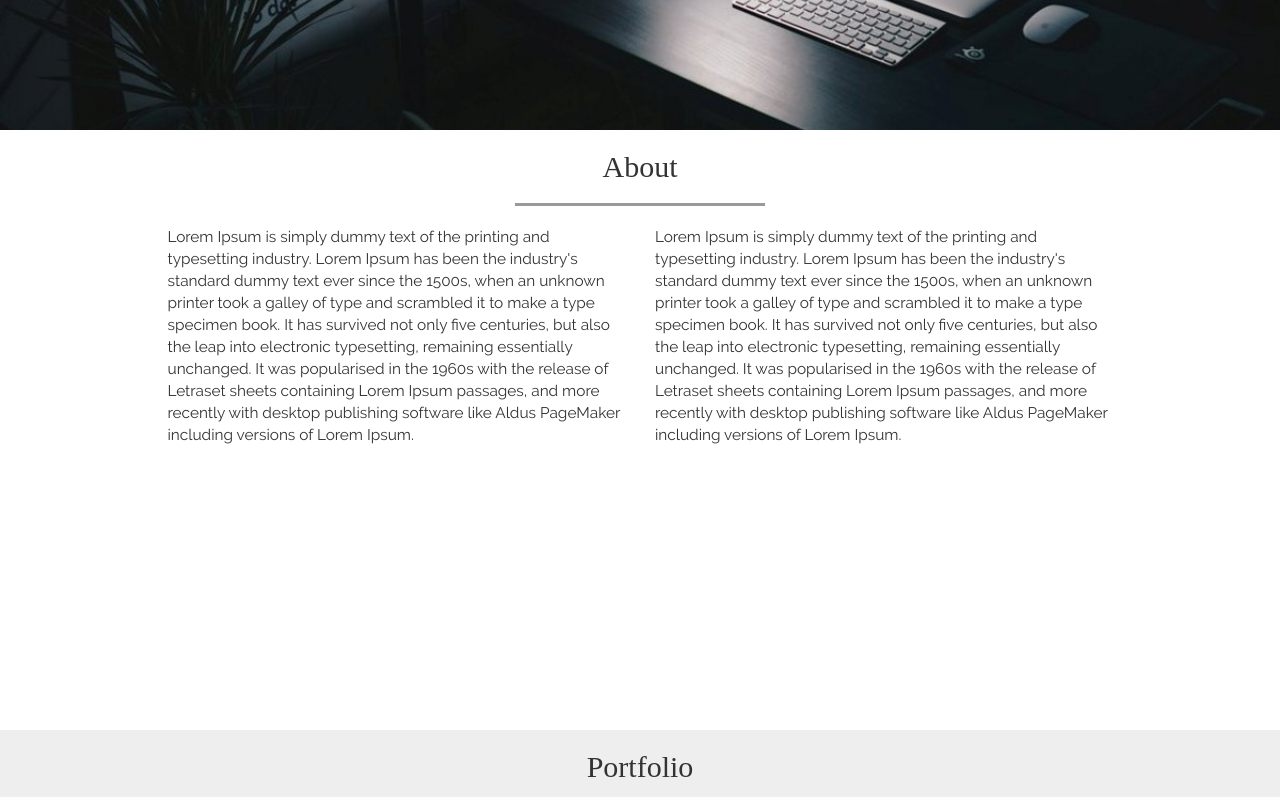
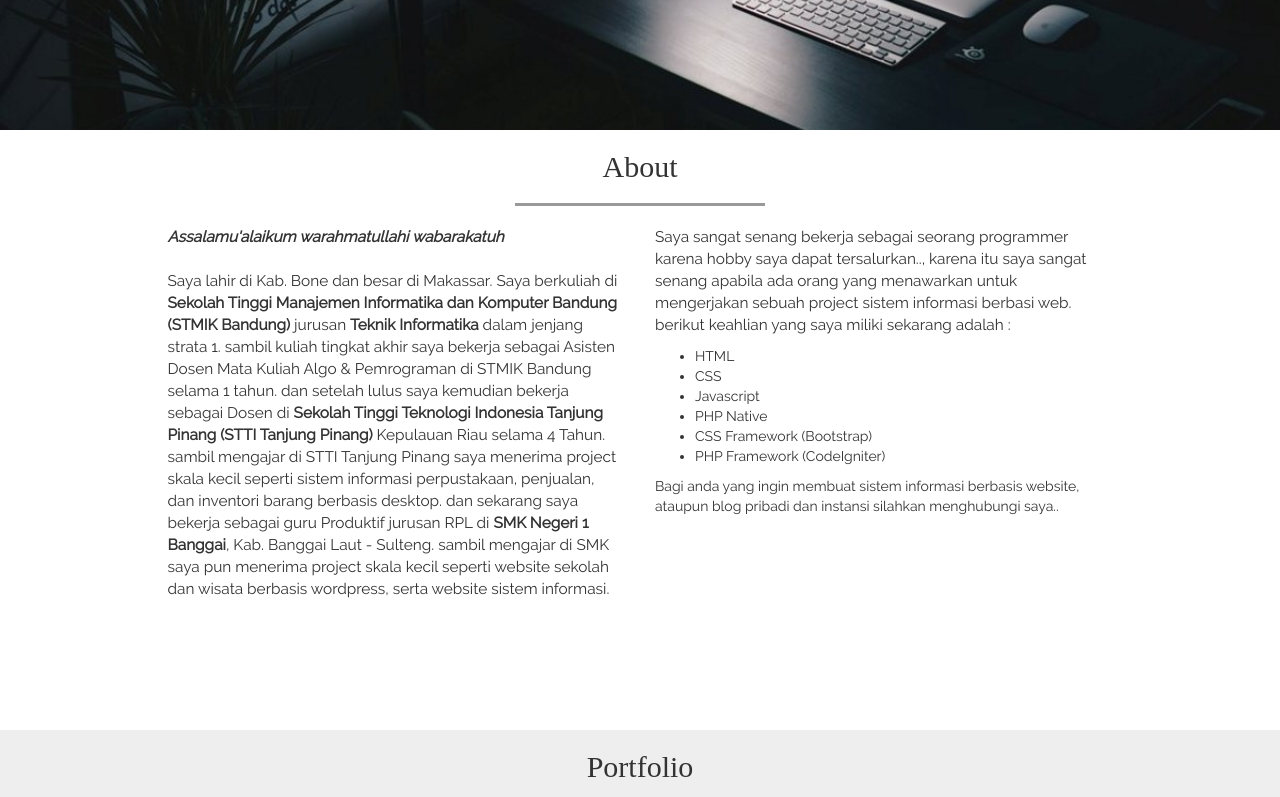
Before and after one commit to andiikbal/andiikbal.github.io, a plain HTML site: page index.html in a window 1280 px wide. Shown: the part 520-1317 px from the top of the page. Drawn offline with Linux system fonts and the light colour scheme; a web font is replaced by a local one.

Commit message:
mengubah isi dari section about

```diff
--- a/index.html
+++ b/index.html
@@ -63,10 +63,26 @@
 
         <div class="row">
           <div class="col-sm-5 col-sm-offset-1">
-            <p class="pKiri">Lorem Ipsum is simply dummy text of the printing and typesetting industry. Lorem Ipsum has been the industry's standard dummy text ever since the 1500s, when an unknown printer took a galley of type and scrambled it to make a type specimen book. It has survived not only five centuries, but also the leap into electronic typesetting, remaining essentially unchanged. It was popularised in the 1960s with the release of Letraset sheets containing Lorem Ipsum passages, and more recently with desktop publishing software like Aldus PageMaker including versions of Lorem Ipsum.</p>
+            <p class="pKiri">
+              <strong><i>Assalamu'alaikum warahmatullahi wabarakatuh</i></strong> <br><br>
+              Saya lahir di Kab. Bone dan besar di Makassar. Saya berkuliah di <strong>Sekolah Tinggi Manajemen Informatika dan Komputer Bandung (STMIK Bandung)</strong> jurusan <strong>Teknik Informatika</strong> dalam jenjang strata 1. sambil kuliah tingkat akhir
+              saya bekerja sebagai Asisten Dosen Mata Kuliah Algo & Pemrograman di STMIK Bandung selama 1 tahun.
+              dan setelah lulus saya kemudian bekerja sebagai Dosen di <strong>Sekolah Tinggi Teknologi Indonesia Tanjung Pinang (STTI Tanjung Pinang)</strong> Kepulauan Riau selama 4 Tahun. sambil mengajar di STTI Tanjung Pinang saya menerima project skala kecil seperti sistem informasi perpustakaan, penjualan, dan inventori barang berbasis desktop.
+              dan sekarang saya bekerja sebagai guru Produktif jurusan RPL di <strong>SMK Negeri 1 Banggai</strong>, Kab. Banggai Laut - Sulteng. sambil mengajar di SMK saya pun menerima project skala kecil seperti website sekolah dan wisata berbasis wordpress, serta website sistem informasi.</p>
           </div>
           <div class="col-sm-5">
-            <p class="pKanan">Lorem Ipsum is simply dummy text of the printing and typesetting industry. Lorem Ipsum has been the industry's standard dummy text ever since the 1500s, when an unknown printer took a galley of type and scrambled it to make a type specimen book. It has survived not only five centuries, but also the leap into electronic typesetting, remaining essentially unchanged. It was popularised in the 1960s with the release of Letraset sheets containing Lorem Ipsum passages, and more recently with desktop publishing software like Aldus PageMaker including versions of Lorem Ipsum.</p>
+            <p class="pKanan">
+              Saya sangat senang bekerja sebagai seorang programmer karena hobby saya dapat tersalurkan.., karena itu saya sangat senang apabila ada orang yang menawarkan untuk mengerjakan sebuah project sistem informasi berbasi web. berikut keahlian yang saya miliki sekarang adalah :
+              <ul>
+                <li>HTML</li>
+                <li>CSS</li>
+                <li>Javascript</li>
+                <li>PHP Native</li>
+                <li>CSS Framework (Bootstrap)</li>
+                <li>PHP Framework (CodeIgniter)</li>
+              </ul>
+              Bagi anda yang ingin membuat sistem informasi berbasis website, ataupun blog pribadi dan instansi silahkan menghubungi saya..
+            </p>
           </div>
         </div>
 
```
